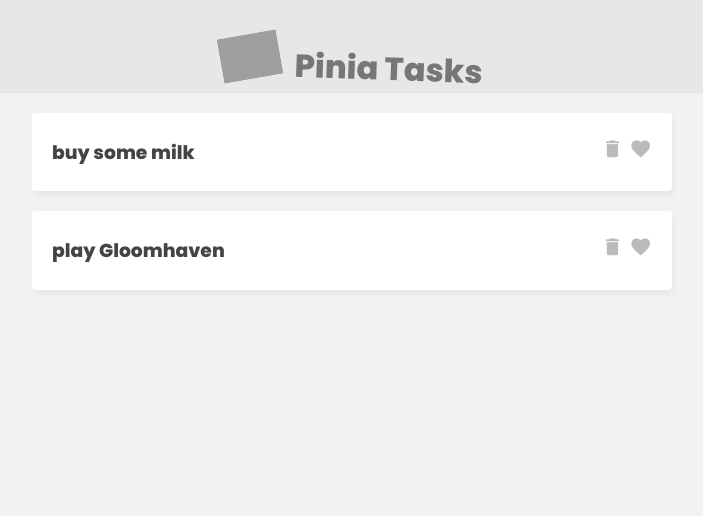
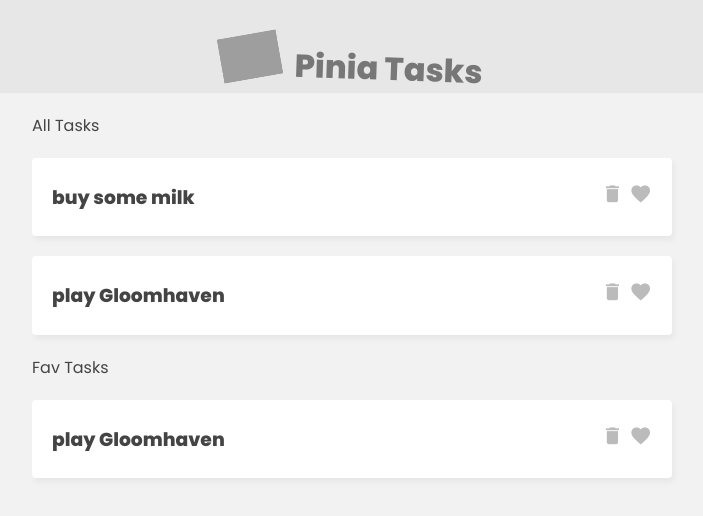
Before and after one commit to abhinandkaippalli/vue3-pinia, a Vue app: page / in a window 1280 px wide. Shown: the top 516 px of the page, without its empty margins (288-991 px from the left). Built offline with nearby package versions, Linux system fonts and the light colour scheme; grey boxes are pictures that could not be loaded.

Commit message:
accessing getters directly on components

```diff
--- a/src/App.vue
+++ b/src/App.vue
@@ -9,8 +9,14 @@
 
     <!-- task list -->
     <div class="task-list">
+      <p>All Tasks</p>
       <div v-for="task in taskStore.tasks" :key="task.id">
-        <!-- <p>{{ task.title }}</p> -->
+        <TaskDetails :task="task" />
+      </div>
+    </div>
+    <div class="task-list">
+      <p>Fav Tasks</p>
+      <div v-for="task in taskStore.favs" :key="task.id">
         <TaskDetails :task="task" />
       </div>
     </div>
--- a/src/stores/TaskStore.js
+++ b/src/stores/TaskStore.js
@@ -8,11 +8,10 @@ export const useTaskStore = defineStore('taskStore', {
     ],
     name: 'Mario'
   }),
+
   getters: {
     favs() {
-      () => {
-        return this.tasks.filters(t => t.isFav)
-      }
+        return this.tasks.filter(t => t.isFav)
     }
   }
 })
```
